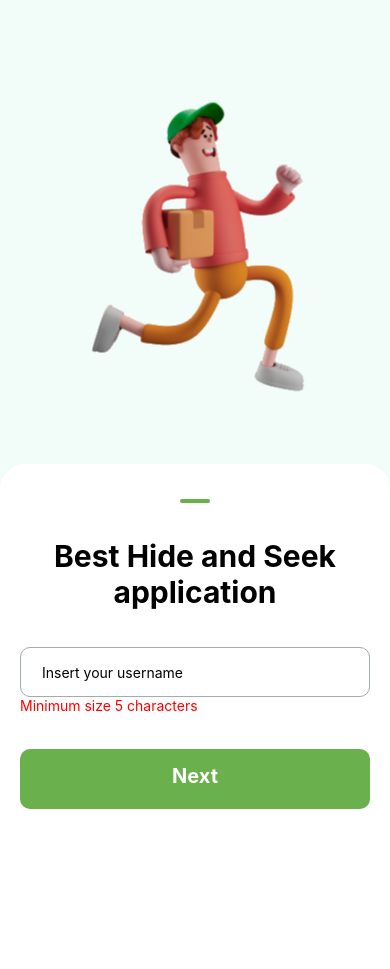
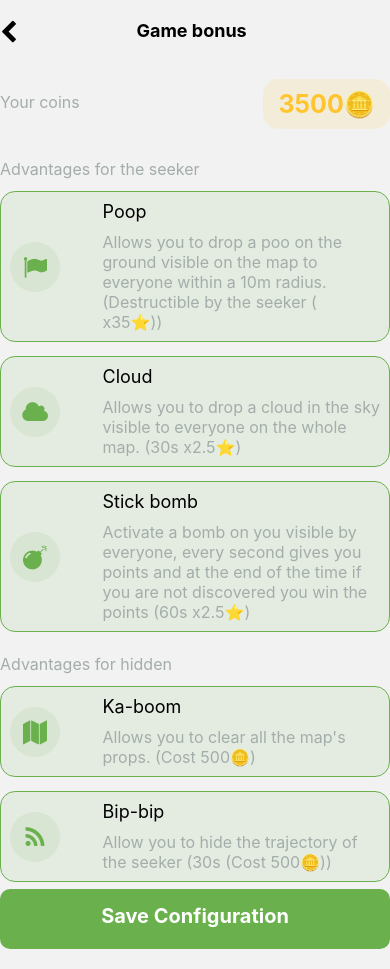
Before and after one commit to PandowLIVE/TrackME, a React Native app: screen /Advantages in a window 390 px wide. Before the commit the page ends 844 px from the top, so only its background shows below. Built offline with nearby package versions, Linux system fonts and the light colour scheme.

Commit message:
✨ Game bonus page ready for review

```diff
--- a/App.tsx
+++ b/App.tsx
@@ -7,6 +7,7 @@
 import RegisterPage from './src/pages/RegisterPage';
 import WaitingRoom from './src/pages/WaitingRoom';
 import Game from './src/pages/Game';
+import SeekerAdvantages from './src/pages/SeekerAdvantages';
 
 const Stack = createStackNavigator();
 
@@ -23,6 +24,7 @@
         <Stack.Screen name="Login" component={LoginPage} />
         <Stack.Screen name="Register" component={RegisterPage} />
         <Stack.Screen name="Game" component={Game} />
+        <Stack.Screen name="Advantages" component={SeekerAdvantages} />
 
         <Stack.Screen name="WaitingRoom" component={WaitingRoom} />
       </Stack.Navigator>
--- /dev/null
+++ b/src/component/AdvantagesSection.tsx
@@ -0,0 +1,74 @@
+import React from 'react';
+import { StyleSheet, TouchableOpacity, View, Text } from 'react-native';
+import Icon from 'react-native-vector-icons/FontAwesome';
+
+import { COLORS } from '../utils/utils';
+
+interface Props {
+  icon: string;
+  title: string;
+  description: string;
+  selected: boolean;
+  setOptions: () => void;
+}
+
+const AdvantagesSection: React.FC<Props> = ({
+  icon,
+  title,
+  description,
+  selected,
+  setOptions,
+}) => {
+  return (
+    <TouchableOpacity
+      style={[styles.view, selected && styles.selected]}
+      activeOpacity={0.5}
+      onPress={() => setOptions()}
+    >
+      <View style={styles.iconShadow}>
+        <Icon name={icon} color={COLORS['green']} size={24} />
+      </View>
+      <View style={{ width: '75%' }}>
+        <Text style={styles.title}>{title}</Text>
+        <Text style={styles.description}>{description}</Text>
+      </View>
+    </TouchableOpacity>
+  );
+};
+
+const styles = StyleSheet.create({
+  view: {
+    width: '100%',
+    flexDirection: 'row',
+    alignItems: 'center',
+    justifyContent: 'space-between',
+    padding: 10,
+  },
+  selected: {
+    backgroundColor: '#6AB04C1A',
+    borderColor: COLORS.green,
+    borderWidth: 1,
+    padding: 9,
+    borderRadius: 15,
+    marginVertical: 7,
+  },
+  iconShadow: {
+    width: 50,
+    height: 50,
+    justifyContent: 'center',
+    alignItems: 'center',
+    backgroundColor: '#6AB04C1A',
+    borderRadius: 100,
+  },
+  title: {
+    color: COLORS['text-dark'],
+    fontSize: 18,
+  },
+  description: {
+    color: COLORS['text-gray'],
+    fontSize: 16,
+    marginTop: 10,
+  },
+});
+
+export default AdvantagesSection;
--- a/src/pages/Game.tsx
+++ b/src/pages/Game.tsx
@@ -10,6 +10,7 @@
 
 type RootStackParamList = {
   Game: undefined;
+  Advantages: undefined;
 };
 
 type NavigationProp = StackNavigationProp<RootStackParamList, 'Game'>;
@@ -20,16 +21,30 @@
   return (
     <SafeAreaView style={styles.body}>
       <View style={styles.header}>
-        <Link to="/WaitingRoom">
-          <Icon name="chevron-left" color={COLORS['text-dark']} size={24} />
-        </Link>
+        <View style={{ width: 24 }}></View>
         <Text style={styles.pageTitle}>Game</Text>
         <View style={{ width: 24 }}></View>
       </View>
       <View style={styles.map}></View>
       <ScrollView>
         <View style={styles.bottomSection}>
-          <Text style={styles.viewTitle}>Test</Text>
+          <View style={styles.iconShadow}>
+            <Icon name="user" color={COLORS.green} size={30} />
+          </View>
+          <View style={styles.viewBottom}>
+            <Text style={styles.viewTitle}>BowEnder</Text>
+            <Text style={styles.description}>0/10 Joueurs found</Text>
+          </View>
+          <View style={styles.row}>
+            <View style={styles.iconShadow}>
+              <Icon name="plus" color={COLORS.green} size={24} />
+            </View>
+            <Link to="/Advantages">
+              <View style={styles.iconShadow}>
+                <Icon name="chevron-right" color={COLORS.green} size={24} />
+              </View>
+            </Link>
+          </View>
         </View>
         <GameSection
           pseudo={'PandowLIVE'}
@@ -60,15 +75,19 @@
     fontWeight: 'bold',
     fontSize: 18,
   },
+  row: {
+    flexDirection: 'row',
+    paddingHorizontal: 20,
+    justifyContent: 'space-between',
+  },
   viewTitle: {
     color: COLORS.white,
     fontWeight: 'bold',
     fontSize: 18,
   },
   description: {
-    color: COLORS['text-gray'],
+    color: COLORS.white,
     fontSize: 16,
-    marginTop: 15,
     marginBottom: 5,
   },
   map: {
@@ -79,12 +98,25 @@
   bottomSection: {
     backgroundColor: COLORS.green,
     width: '100%',
+    flexDirection: 'row',
     borderTopEndRadius: 20,
     borderTopStartRadius: 20,
     marginTop: 10,
     padding: 20,
     bottom: 0,
   },
+  iconShadow: {
+    width: 50,
+    height: 50,
+    justifyContent: 'center',
+    alignItems: 'center',
+    backgroundColor: COLORS.white,
+    borderRadius: 100,
+    marginHorizontal: 5,
+  },
+  viewBottom: {
+    marginHorizontal: 20,
+  },
 });
 
 export default Game;
--- /dev/null
+++ b/src/pages/SeekerAdvantages.tsx
@@ -0,0 +1,148 @@
+import React, { useState } from 'react';
+import { useNavigation, Link } from '@react-navigation/native';
+import { StackNavigationProp } from '@react-navigation/stack';
+import { SafeAreaView, StyleSheet, ScrollView, Text, View } from 'react-native';
+import Icon from 'react-native-vector-icons/FontAwesome';
+
+import { COLORS } from '../utils/utils';
+import IntroButton from '../component/IntroButton';
+import {
+  GAME_OPTION_GAMEMODE,
+  GAME_OPTION_THE_FINDER,
+} from '../utils/gameOptions';
+import AdvantagesSection from '../component/AdvantagesSection';
+
+type RootStackParamList = {
+  Register: undefined;
+  WaitingRoom: undefined;
+};
+
+type NavigationProp = StackNavigationProp<RootStackParamList, 'Register'>;
+
+function RegisterPage(): JSX.Element {
+  const navigation = useNavigation<NavigationProp>();
+  const [options, setOptions] = useState({ gamemode: 0, finder: 0 });
+
+  function submitRestAPI() {
+    navigation.navigate('WaitingRoom');
+  }
+
+  return (
+    <SafeAreaView style={styles.body}>
+      <View style={styles.header}>
+        <Link to="/Game">
+          <Icon name="chevron-left" color={COLORS['text-dark']} size={24} />
+        </Link>
+        <Text style={styles.pageTitle}>Game bonus</Text>
+        <View style={{ width: 24 }}></View>
+      </View>
+      <View style={styles.codeSection}>
+        <Text style={styles.description}>Your coins</Text>
+        <View style={styles.codeView}>
+          <Text style={styles.codeText}>3500🪙</Text>
+        </View>
+      </View>
+      <ScrollView>
+        <Text style={styles.description}>Advantages for the seeker</Text>
+        <AdvantagesSection
+          icon={'flag'}
+          title={'Poop'}
+          description={
+            'Allows you to drop a poo on the ground visible on the map to everyone within a 10m radius. (Destructible by the seeker ( x35⭐))'
+          }
+          selected={true}
+          setOptions={() => null}
+        />
+        <AdvantagesSection
+          icon={'cloud'}
+          title={'Cloud'}
+          description={
+            'Allows you to drop a cloud in the sky visible to everyone on the whole map. (30s x2.5⭐)'
+          }
+          selected={true}
+          setOptions={() => null}
+        />
+        <AdvantagesSection
+          icon={'bomb'}
+          title={'Stick bomb'}
+          description={
+            'Activate a bomb on you visible by everyone, every second gives you points and at the end of the time if you are not discovered you win the points (60s x2.5⭐)'
+          }
+          selected={true}
+          setOptions={() => null}
+        />
+        <Text style={styles.description}>Advantages for hidden</Text>
+        <AdvantagesSection
+          icon={'map'}
+          title={'Ka-boom'}
+          description={"Allows you to clear all the map's props. (Cost 500🪙)"}
+          selected={true}
+          setOptions={() => null}
+        />
+        <AdvantagesSection
+          icon={'rss'}
+          title={'Bip-bip'}
+          description={
+            'Allow you to hide the trajectory of the seeker (30s (Cost 500🪙))'
+          }
+          selected={true}
+          setOptions={() => null}
+        />
+      </ScrollView>
+
+      <IntroButton title={'Save Configuration'} cb={submitRestAPI} />
+    </SafeAreaView>
+  );
+}
+
+const styles = StyleSheet.create({
+  body: {
+    width: '100%',
+    height: '100%',
+    justifyContent: 'space-between',
+    paddingHorizontal: 20,
+    paddingBottom: 20,
+  },
+  header: {
+    marginVertical: 20,
+    flexDirection: 'row',
+    justifyContent: 'space-between',
+  },
+  pageTitle: {
+    color: COLORS['text-dark'],
+    fontWeight: 'bold',
+    fontSize: 18,
+  },
+  title: {
+    color: COLORS['text-dark'],
+    fontWeight: 'bold',
+    fontSize: 30,
+    marginTop: 10,
+  },
+  description: {
+    color: COLORS['text-gray'],
+    fontSize: 16,
+    marginTop: 15,
+    marginBottom: 5,
+  },
+  codeSection: {
+    flexDirection: 'row',
+    justifyContent: 'space-between',
+    alignItems: 'center',
+    marginBottom: 15,
+  },
+  codeView: {
+    backgroundColor: '#ffb6001A',
+    paddingVertical: 10,
+    paddingHorizontal: 15,
+    borderRadius: 15,
+    marginTop: 15,
+  },
+  codeText: {
+    fontSize: 25,
+    fontWeight: 'bold',
+    color: '#ffc42e',
+  },
+});
+
+export default RegisterPage;
```
